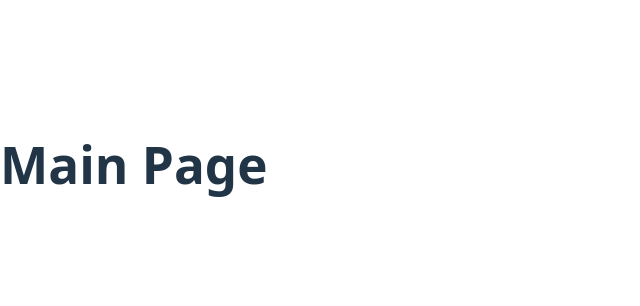
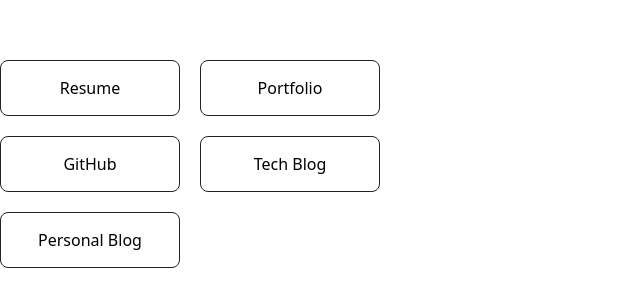
Before and after one commit to naomeechoi/Blog2026, a React app: page / in a window 1280 px wide. Shown: the part 236-542 px from the top of the page, without its empty margins (0-640 px from the left). Built offline with nearby package versions, Linux system fonts and the light colour scheme; the HTML template or start-up script is replaced by a standard one.

Commit message:
[Base process] Make buttons and test deploy

```diff
--- a/src/pages/Main.jsx
+++ b/src/pages/Main.jsx
@@ -1,3 +1,32 @@
+import { useNavigate } from "react-router-dom";
+import "../styles/main.css";
+
 export default function Main() {
-  return <h1>Main Page</h1>;
+  const navigate = useNavigate();
+
+  return (
+    <div className="main">
+      <div className="button-grid">
+        <button onClick={() => window.open("이력서_링크")}>
+          Resume
+        </button>
+
+        <button onClick={() => navigate("/portfolio")}>
+          Portfolio
+        </button>
+
+        <button onClick={() => window.open("https://github.com/yourname")}>
+          GitHub
+        </button>
+
+        <button onClick={() => navigate("/tech")}>
+          Tech Blog
+        </button>
+
+        <button onClick={() => navigate("/blog")}>
+          Personal Blog
+        </button>
+      </div>
+    </div>
+  );
 }
--- /dev/null
+++ b/src/styles/main.css
@@ -0,0 +1,26 @@
+.main {
+  height: 100vh;
+  display: flex;
+  justify-content: center;
+  align-items: center;
+}
+
+.button-grid {
+  display: grid;
+  grid-template-columns: repeat(2, 180px);
+  gap: 20px;
+}
+
+.button-grid button {
+  padding: 16px;
+  font-size: 16px;
+  cursor: pointer;
+  border: 1px solid #222;
+  background: white;
+  transition: all 0.2s ease;
+}
+
+.button-grid button:hover {
+  background: #222;
+  color: white;
+}
```
